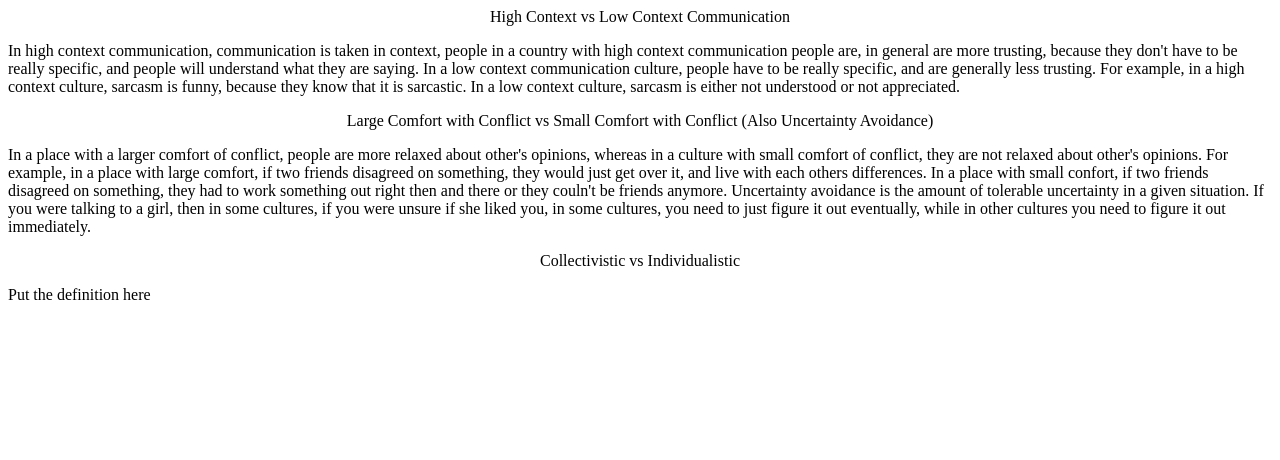
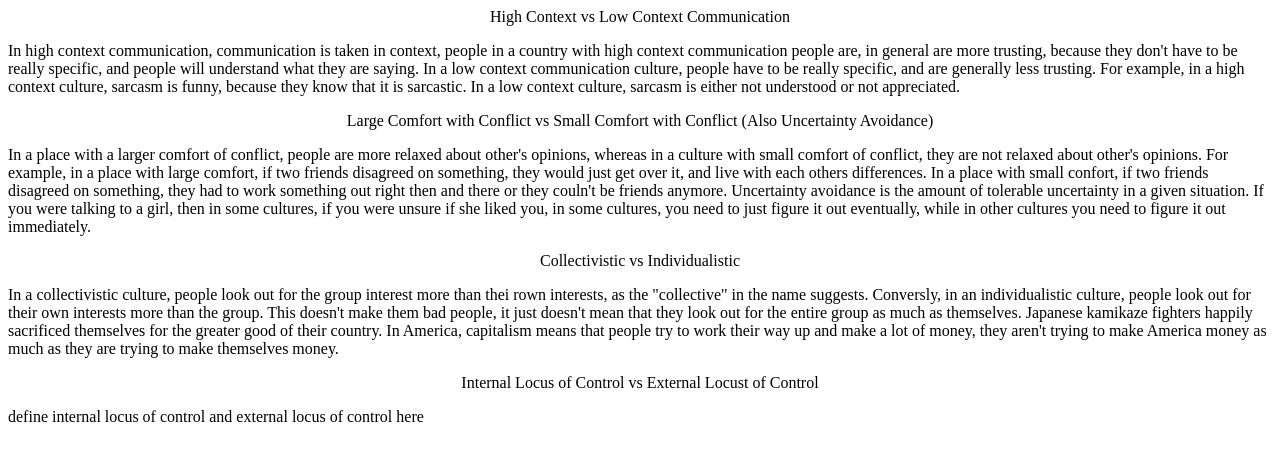
Before and after one commit to WC-Test/WC-Test.github.io, a plain HTML site: page index.html in a window 1280 px wide. Drawn offline with Linux system fonts and the light colour scheme.

Commit message:
yup yup yup
bork

```diff
--- a/index.html
+++ b/index.html
@@ -6,6 +6,8 @@
 		<center> Large Comfort with Conflict vs Small Comfort with Conflict (Also Uncertainty Avoidance) </center>
 			<p> In a place with a larger comfort of conflict, people are more relaxed about other's opinions, whereas in a culture with small comfort of conflict, they are not relaxed about other's opinions. For example, in a place with large comfort, if two friends disagreed on something, they would just get over it, and live with each others differences. In a place with small confort, if two friends disagreed on something, they had to work something out right then and there or they couln't be friends anymore. Uncertainty avoidance is the amount of tolerable uncertainty in a given situation. If you were talking to a girl, then in some cultures, if you were unsure if she liked you, in some cultures, you need to just figure it out eventually, while in other cultures you need to figure it out immediately. </p>
 		<center> Collectivistic vs Individualistic </center>
-<p> Put the definition here </p>
+			<p> In a collectivistic culture, people look out for the group interest more than thei rown interests, as the "collective" in the name suggests. Conversly, in an individualistic culture, people look out for their own interests more than the group. This doesn't make them bad people, it just doesn't mean that they look out for the entire group as much as themselves. Japanese kamikaze fighters happily sacrificed themselves for the greater good of their country. In America, capitalism means that people try to work their way up and make a lot of money, they aren't trying to make America money as much as they are trying to make themselves money. </p>
+		<center> Internal Locus of Control vs External Locust of Control </center>
+			<p> define internal locus of control and external locus of control here </p>
 	</body>
 </html>
```
Lines whose indentation alone changed are shown as unchanged.
